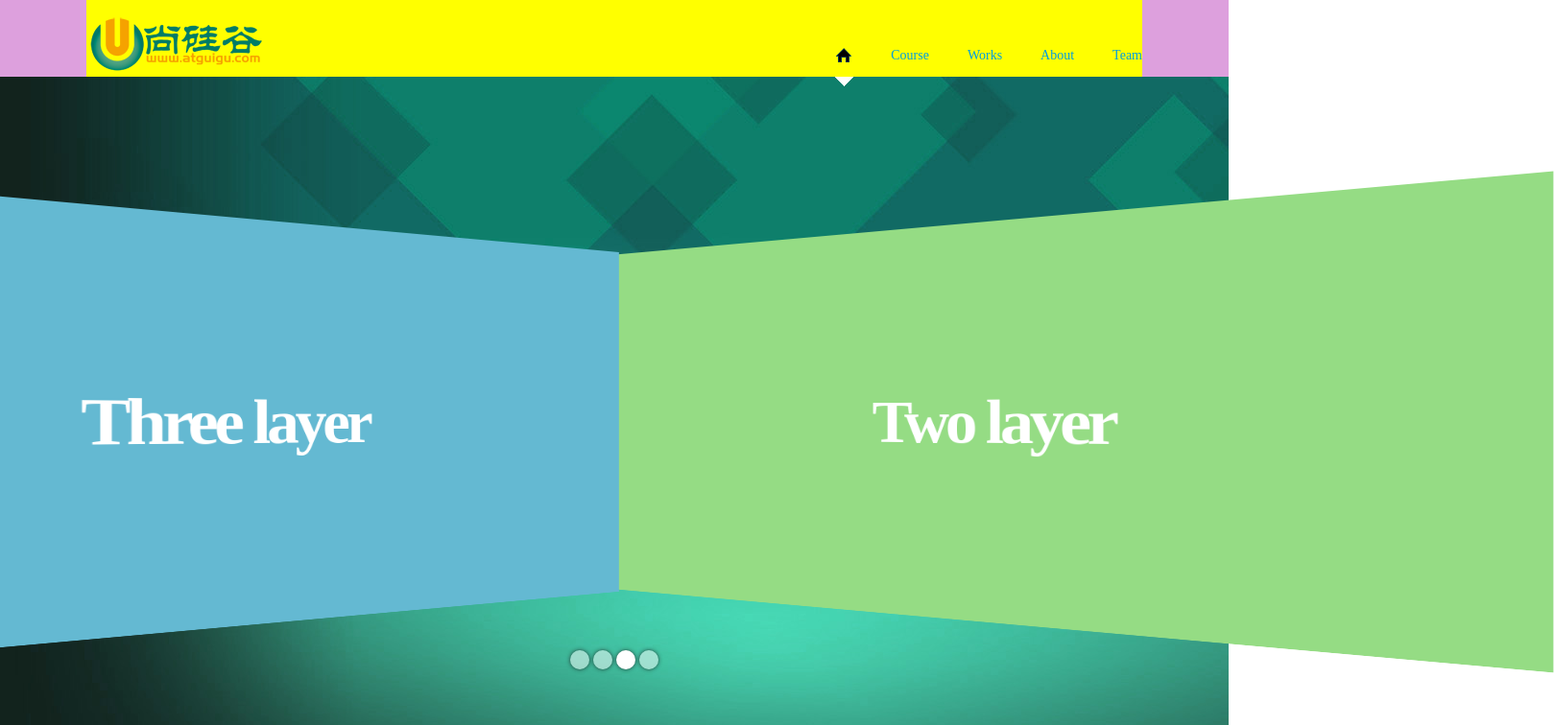
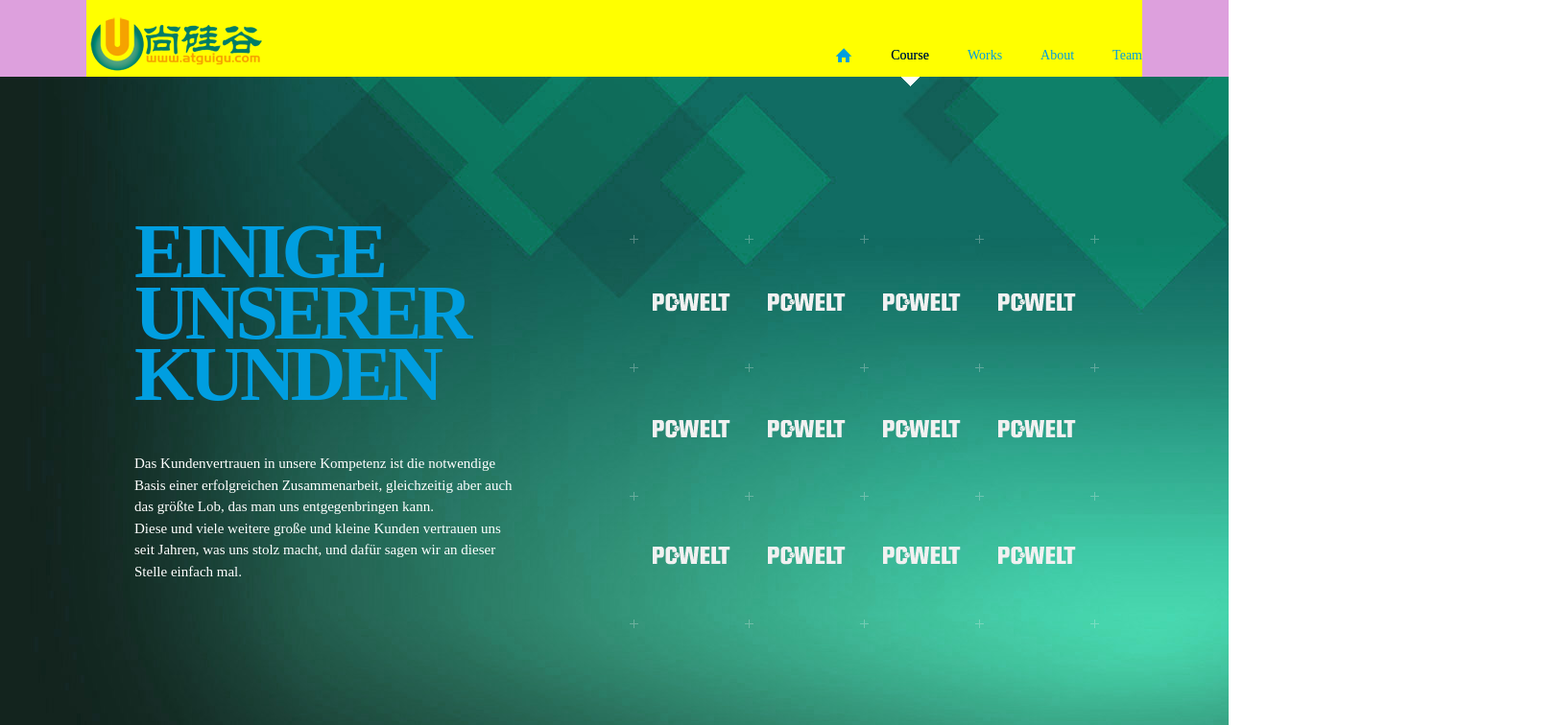
Before and after one commit to zhulinggyy/pc---, a plain HTML site: page index.html in a window 1280 px wide. Shown: the top 756 px of the page at 96% size, 1619 px wide, since content can reach past the window. Drawn offline with Linux system fonts and the light colour scheme.

Commit message:
完成了第二屏

```diff
--- a/css/index.css
+++ b/css/index.css
@@ -1,5 +1,5 @@
 /*#cssreset*/
-html,body{height: 100%;/*overflow: hidden;*/}
+html,body{height: 100%;overflow: hidden;}
 html,body,h1,h2,h3,h4,h5,h6,p,ul,li{margin: 0px;padding: 0px;font: 14px "微软雅黑";}
 a{text-decoration: none;display: block;}
 li{list-style: none;}
@@ -16,6 +16,11 @@ img{display: block;}
     line-height:0.8;
     font-weight:bold;
     letter-spacing:-5px;
+}
+.common-text{
+    color:white;
+    line-height:1.5;
+    font-size:15px;
 }
 
 #wrap{
@@ -94,7 +99,7 @@ img{display: block;}
   bottom:0;
   right:0;
   top: 80px;
-  /*overflow: hidden;*/
+  overflow: hidden;
 
 }
 .content .content-main{
@@ -255,3 +260,71 @@ img{display: block;}
     }
 
 }
+
+/*第二屏*/
+/*.course{*/
+    /*width:100%;*/
+    /*height: 100%;*/
+/*}*/
+
+.course-title{
+    margin:50px;
+
+}
+.course-content{
+    width:400px;
+    margin-left: 50px;
+}
+.course-lists{
+    position: absolute;
+    right: 50px;
+    top: 70px;
+    width: 480px;
+}
+.course-lists li{
+    position: relative;
+    float: left;
+    width: 120px;
+    height: 132px;
+    /*background: plum;*/
+}
+.course-lists .back{
+    position: absolute;
+    left:0;
+    top:0;
+    height:100%;
+    background:#009ee0;
+    padding:15px;
+    box-sizing:border-box;
+    transform: rotateY(180deg);
+    transition: transform 1s;
+    backface-visibility: hidden;
+}
+.course-lists .front{
+    height: 100%;
+    background-image: url("../img/pcwelt.png");
+    background-repeat: no-repeat;
+    background-position: center;
+    transition: transform 1s;
+
+}
+.course-lists li:hover .front{
+    transform: rotateY(180deg);
+}
+.course-lists li:hover .back{
+    transform: rotateY(360deg);
+}
+.course-line li{
+    position: absolute;
+    top:65px;
+    width:9px;
+    height: 410px;
+    background-image: url("../img/plus_row.png");
+    background-repeat: no-repeat;
+    background-position: center;
+}
+.course-line li:nth-child(1){right: 45px;}
+.course-line li:nth-child(2){right: 165px;}
+.course-line li:nth-child(3){right: 285px;}
+.course-line li:nth-child(4){right: 405px;}
+.course-line li:nth-child(5){right: 525px;}
--- a/index.html
+++ b/index.html
@@ -90,7 +90,90 @@
 
             </section>
             </li>
-            <li><section>h</section></li>
+            <li>
+                <section class="course">
+                    <h2 class="course-title common-title">
+                        <span>EINIGE</span><br>
+                        <span>UNSERER</span><br>
+                        <span>KUNDEN</span>
+
+                    </h2>
+                    <p class="course-content common-text">
+                        Das Kundenvertrauen in unsere Kompetenz ist die notwendige Basis einer erfolgreichen Zusammenarbeit, gleichzeitig aber auch das größte Lob, das man uns entgegenbringen kann.
+                        <br>
+                        Diese und viele weitere große und kleine Kunden vertrauen uns seit Jahren, was uns stolz macht, und dafür sagen wir an dieser Stelle einfach mal.
+                    </p>
+                    <ul class="course-lists">
+                        <li>
+                            <div class="front"></div>
+                            <div class="back">我有一头小飞张，从来也不骑</div>
+                        </li>
+                        <li>
+                            <div class="front"></div>
+                            <div class="back">我有一头小飞张，从来也不骑</div>
+
+                        </li>
+                        <li>
+                            <div class="front"></div>
+                            <div class="back">我有一头小飞张，从来也不骑</div>
+
+                        </li>
+                        <li>
+                            <div class="front"></div>
+                            <div class="back">我有一头小飞张，从来也不骑</div>
+
+                        </li>
+                        <li>
+                            <div class="front"></div>
+                            <div class="back">我有一头小飞张，从来也不骑</div>
+
+                        </li>
+                        <li>
+                            <div class="front"></div>
+                            <div class="back">我有一头小飞张，从来也不骑</div>
+
+                        </li>
+                        <li>
+                            <div class="front"></div>
+                            <div class="back">我有一头小飞张，从来也不骑</div>
+
+                        </li>
+                        <li>
+                            <div class="front"></div>
+                            <div class="back">我有一头小飞张，从来也不骑</div>
+
+                        </li>
+                        <li>
+                            <div class="front"></div>
+                            <div class="back">我有一头小飞张，从来也不骑</div>
+
+                        </li>
+                        <li>
+                            <div class="front"></div>
+                            <div class="back">我有一头小飞张，从来也不骑</div>
+
+                        </li>
+                        <li>
+                            <div class="front"></div>
+                            <div class="back">我有一头小飞张，从来也不骑</div>
+
+                        </li>
+                        <li>
+                            <div class="front"></div>
+                            <div class="back">我有一头小飞张，从来也不骑</div>
+
+                        </li>
+                    </ul>
+                    <ul class="course-line">
+                        <li></li>
+                        <li></li>
+                        <li></li>
+                        <li></li>
+                        <li></li>
+                    </ul>
+
+                </section>
+            </li>
             <li><section>m</section></li>
             <li><section>ho</section></li>
             <li><section>ho</section></li>
--- a/js/index.js
+++ b/js/index.js
@@ -12,7 +12,7 @@ window.addEventListener('DOMContentLoaded',function () {
     var contentHeight=contentNode.offsetHeight;
     var arrowHalfWidth=arrowNode.offsetWidth/2;
     var newIndex=0;
-    var wheelTimer=null;
+    // var wheelTimer=null;
 
 
 
@@ -44,7 +44,7 @@ window.addEventListener('DOMContentLoaded',function () {
         // 让内容区ul运动
         contentulNode.style.top=-newIndex*contentHeight+'px';
     }
-
+    move(1);
 
 
 
@@ -53,6 +53,7 @@ window.addEventListener('DOMContentLoaded',function () {
     function contentHandle() {
         document.onmousewheel=wheel;
         document.addEventListener('DOMMouseScroll',wheel);
+        var wheelTimer = null;
         function wheel(event) {
             event = event || window.event;
             clearTimeout(wheelTimer);
```
